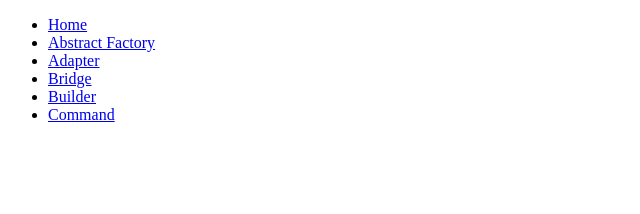
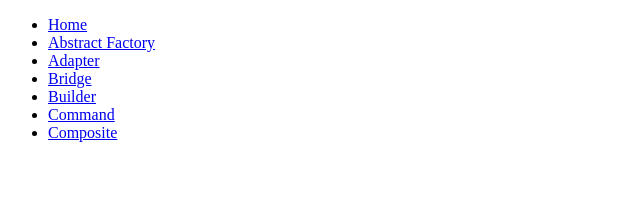
Before and after one commit to theFl00f/ts-design-patterns, a React (Vite) app: page / in a window 1280 px wide. Shown: the top 214 px of the page, without its empty margins (0-640 px from the left). Built offline with nearby package versions, Linux system fonts and the light colour scheme.

Commit message:
Add Composite to router

```diff
--- a/src/router/routes.tsx
+++ b/src/router/routes.tsx
@@ -5,6 +5,7 @@ import {
   BridgePage,
   BuilderPage,
   CommandPage,
+  CompositePage,
   HomePage,
 } from '../pages';
 
@@ -40,6 +41,11 @@ export const ROUTES: Required<Pick<RouteObject, 'path' | 'element' | 'id'>>[] =
       element: <CommandPage />,
       id: 'Command',
     },
+    {
+      path: '/composite',
+      element: <CompositePage />,
+      id: 'Composite',
+    },
   ];
 
 export default ROUTES;
```
